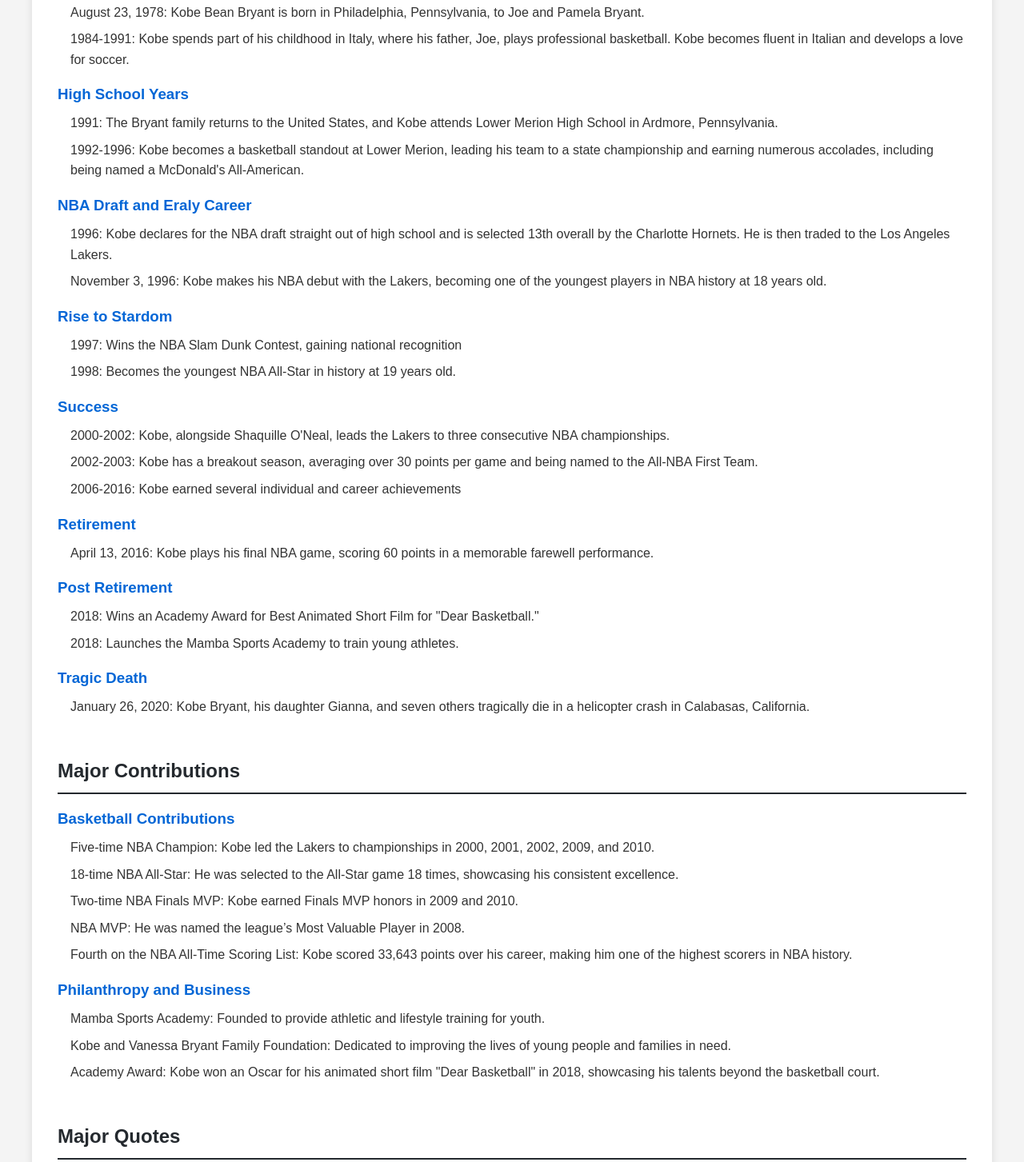
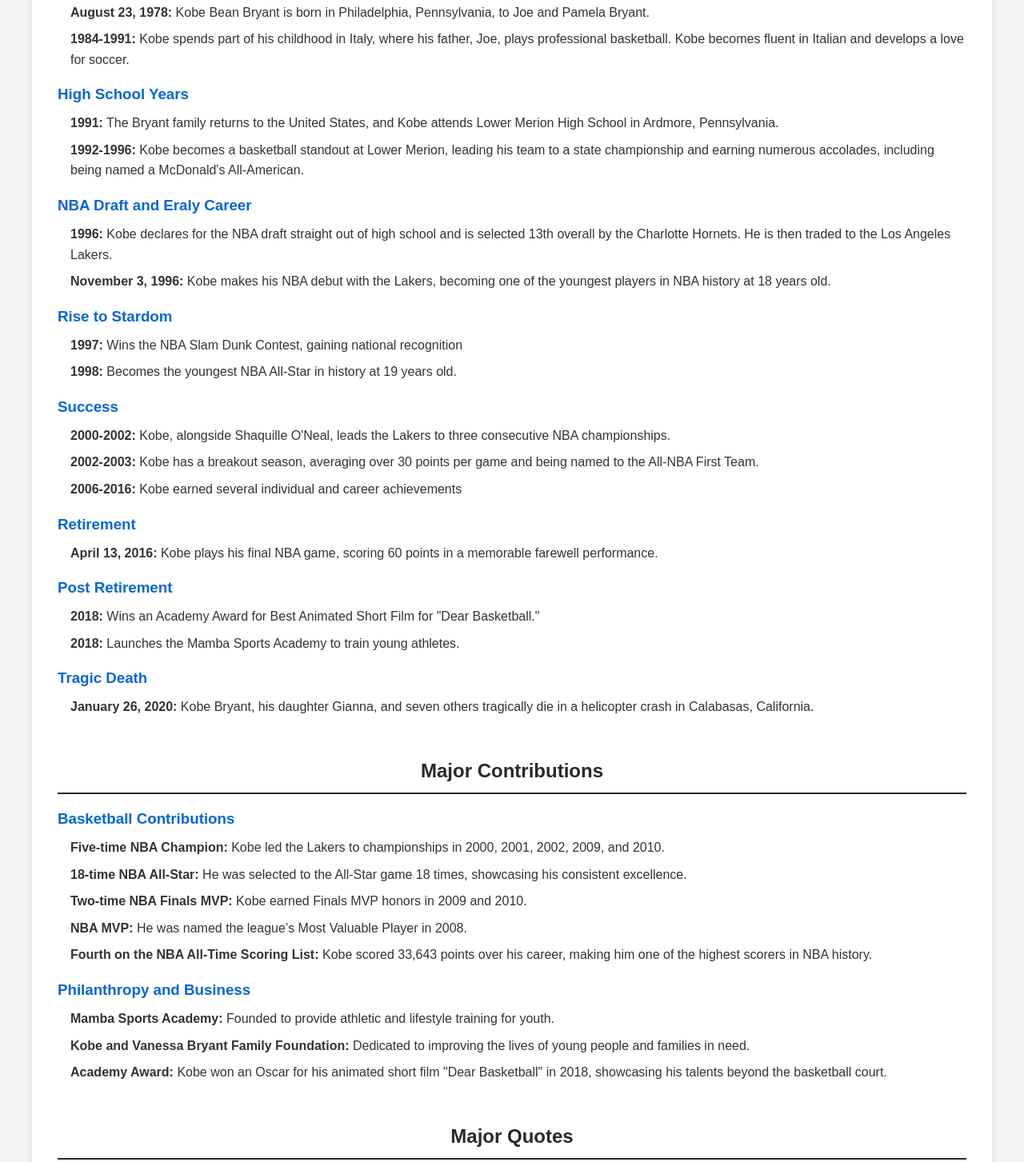
Before and after one commit to Joejosep/Tribute-page, a plain HTML site: page index.html in a window 1280 px wide. Shown: the part 417-1870 px from the top of the page at 80% size. Drawn offline with Linux system fonts and the light colour scheme.

Commit message:
Add files via upload

```diff
--- a/index.html
+++ b/index.html
@@ -3,39 +3,39 @@
   <head>
     <meta charset="UTF-8" />
     <meta name="viewport" content="width=device-width, initial-scale=1.0" />
-    <title id="title">Kobe Bryant</title>
+    <title>Kobe Bryant</title>
     <link rel="stylesheet" href="styles.css" />
   </head>
   <body>
     <header>
-      <h1>MAMBA</h1>
+      <h1 id="title">KOBE BRYANT TRIBUTE</h1>
       <nav>
         <ul>
-          <li><a href="">Introduction</a></li>
-          <li><a href="">Biography</a></li>
-          <li><a href="">Contributions</a></li>
-          <li><a href="">Quotes</a></li>
-          <li><a href="">Gallery</a></li>
-          <li><a href="">Legacy</a></li>
+          <li><a href="#intro">Introduction</a></li>
+          <li><a href="#tribute-info">Biography</a></li>
+          <li><a href="#contributions">Contributions</a></li>
+          <li><a href="#quotes">Quotes</a></li>
+          <li><a href="#gallery">Gallery</a></li>
+          <li><a href="#legacy">Legacy</a></li>
         </ul>
       </nav>
     </header>
 
     <main id="main">
       <section>
-        <h2>Introduction</h2>
+        <h2 id="intro">Introduction</h2>
         <div id="img-div">
           <img
             id="image"
             src="Images/desktop-wallpaper-the-life-of-los-angeles-lakers-legend-kobe-bryant-told-through-his-most-iconic.jpg"
             alt="life tribute photo"
           />
-          <p id="img-caption">
+          <div id="img-caption">
             Kobe Bryant was a legendary basketball player, a five-time NBA
             champion, and an inspiring role model. His relentless work ethic,
             competitive spirit, and commitment to excellence made him one of the
             greatest athletes of all time
-          </p>
+          </div>
         </div>
       </section>
 
@@ -45,11 +45,11 @@
         <h3>Birth and Early Life</h3>
         <ul>
           <li>
-            August 23, 1978: Kobe Bean Bryant is born in Philadelphia,
+            <span id="bold">August 23, 1978:</span> Kobe Bean Bryant is born in Philadelphia,
             Pennsylvania, to Joe and Pamela Bryant.
           </li>
           <li>
-            1984-1991: Kobe spends part of his childhood in Italy, where his
+            <span id="bold">1984-1991:</span> Kobe spends part of his childhood in Italy, where his
             father, Joe, plays professional basketball. Kobe becomes fluent in
             Italian and develops a love for soccer.
           </li>
@@ -58,11 +58,11 @@
         <h3>High School Years</h3>
         <ul>
           <li>
-            1991: The Bryant family returns to the United States, and Kobe
+            <span id="bold">1991:</span> The Bryant family returns to the United States, and Kobe
             attends Lower Merion High School in Ardmore, Pennsylvania.
           </li>
           <li>
-            1992-1996: Kobe becomes a basketball standout at Lower Merion,
+            <span id="bold">1992-1996:</span> Kobe becomes a basketball standout at Lower Merion,
             leading his team to a state championship and earning numerous
             accolades, including being named a McDonald's All-American.
           </li>
@@ -71,12 +71,12 @@
         <h3>NBA Draft and Eraly Career</h3>
         <ul>
           <li>
-            1996: Kobe declares for the NBA draft straight out of high school
+            <span id="bold">1996:</span> Kobe declares for the NBA draft straight out of high school
             and is selected 13th overall by the Charlotte Hornets. He is then
             traded to the Los Angeles Lakers.
           </li>
           <li>
-            November 3, 1996: Kobe makes his NBA debut with the Lakers, becoming
+            <span id="bold">November 3, 1996:</span> Kobe makes his NBA debut with the Lakers, becoming
             one of the youngest players in NBA history at 18 years old.
           </li>
         </ul>
@@ -84,32 +84,32 @@
         <h3>Rise to Stardom</h3>
         <ul>
           <li>
-            1997: Wins the NBA Slam Dunk Contest, gaining national recognition
+            <span id="bold">1997:</span> Wins the NBA Slam Dunk Contest, gaining national recognition
           </li>
           <li>
-            1998: Becomes the youngest NBA All-Star in history at 19 years old.
+            <span id="bold">1998:</span> Becomes the youngest NBA All-Star in history at 19 years old.
           </li>
         </ul>
 
         <h3>Success</h3>
         <ul>
           <li>
-            2000-2002: Kobe, alongside Shaquille O'Neal, leads the Lakers to
+            <span id="bold">2000-2002:</span> Kobe, alongside Shaquille O'Neal, leads the Lakers to
             three consecutive NBA championships.
           </li>
           <li>
-            2002-2003: Kobe has a breakout season, averaging over 30 points per
+            <span id="bold">2002-2003:</span> Kobe has a breakout season, averaging over 30 points per
             game and being named to the All-NBA First Team.
           </li>
           <li>
-            2006-2016: Kobe earned several individual and career achievements
+            <span id="bold">2006-2016:</span> Kobe earned several individual and career achievements
           </li>
         </ul>
 
         <h3>Retirement</h3>
         <ul>
           <li>
-            April 13, 2016: Kobe plays his final NBA game, scoring 60 points in
+            <span id="bold">April 13, 2016:</span> Kobe plays his final NBA game, scoring 60 points in
             a memorable farewell performance.
           </li>
         </ul>
@@ -117,44 +117,44 @@
         <h3>Post Retirement</h3>
         <ul>
           <li>
-            2018: Wins an Academy Award for Best Animated Short Film for "Dear
+            <span id="bold">2018:</span> Wins an Academy Award for Best Animated Short Film for "Dear
             Basketball."
           </li>
           <li>
-            2018: Launches the Mamba Sports Academy to train young athletes.
+            <span id="bold">2018:</span> Launches the Mamba Sports Academy to train young athletes.
           </li>
         </ul>
 
         <h3>Tragic Death</h3>
         <ul>
           <li>
-            January 26, 2020: Kobe Bryant, his daughter Gianna, and seven others
+            <span id="bold">January 26, 2020:</span> Kobe Bryant, his daughter Gianna, and seven others
             tragically die in a helicopter crash in Calabasas, California.
           </li>
         </ul>
       </section>
 
       <section>
-        <h2>Major Contributions</h2>
+        <h2 id="contributions">Major Contributions</h2>
         <h3>Basketball Contributions</h3>
         <ul>
           <li>
-            Five-time NBA Champion: Kobe led the Lakers to championships in
+            <span id="bold">Five-time NBA Champion:</span> Kobe led the Lakers to championships in
             2000, 2001, 2002, 2009, and 2010.
           </li>
           <li>
-            18-time NBA All-Star: He was selected to the All-Star game 18 times,
+            <span id="bold">18-time NBA All-Star:</span> He was selected to the All-Star game 18 times,
             showcasing his consistent excellence.
           </li>
           <li>
-            Two-time NBA Finals MVP: Kobe earned Finals MVP honors in 2009 and
+            <span id="bold">Two-time NBA Finals MVP:</span> Kobe earned Finals MVP honors in 2009 and
             2010.
           </li>
           <li>
-            NBA MVP: He was named the league’s Most Valuable Player in 2008.
+            <span id="bold">NBA MVP:</span> He was named the league’s Most Valuable Player in 2008.
           </li>
           <li>
-            Fourth on the NBA All-Time Scoring List: Kobe scored 33,643 points
+            <span id="bold">Fourth on the NBA All-Time Scoring List:</span> Kobe scored 33,643 points
             over his career, making him one of the highest scorers in NBA
             history.
           </li>
@@ -163,15 +163,15 @@
         <h3>Philanthropy and Business</h3>
         <ul>
           <li>
-            Mamba Sports Academy: Founded to provide athletic and lifestyle
+            <span id="bold">Mamba Sports Academy:</span> Founded to provide athletic and lifestyle
             training for youth.
           </li>
           <li>
-            Kobe and Vanessa Bryant Family Foundation: Dedicated to improving
+            <span id="bold">Kobe and Vanessa Bryant Family Foundation:</span> Dedicated to improving
             the lives of young people and families in need.
           </li>
           <li>
-            Academy Award: Kobe won an Oscar for his animated short film "Dear
+            <span id="bold">Academy Award:</span> Kobe won an Oscar for his animated short film "Dear
             Basketball" in 2018, showcasing his talents beyond the basketball
             court.
           </li>
@@ -179,7 +179,7 @@
       </section>
 
       <section>
-        <h2>Major Quotes</h2>
+        <h2 id="quotes">Major Quotes</h2>
         <p>
           "When you make a choice and say, 'Come hell or high water, I am going
           to be this,' then you should not be surprised when you are that. It
@@ -196,7 +196,7 @@
       </section>
 
       <section>
-        <h2>Gallery</h2>
+        <h2 id="gallery">Gallery</h2>
         <div class="gallery">
           <img src="Images/kobe 1.jpg" alt="Kobe free throwing the ball" />
           <img src="Images/kobe-bryant-14.jpg" alt="Kobe with a legend" />
@@ -207,11 +207,12 @@
           <img src="Images/desktop-wallpaper-kobe-bryant-7.jpg" alt="Iko running with a ball" />
           <img src="Images/kobe-bryant-9.jpg" alt="Kobe with a trophy" />
           <img src="Images/kobe 11.jpg" alt="Kobe with his daughter" />
+          <img src="Images/kobe-bryant--4.png" alt="4k kobe wallpaper">
         </div>
       </section>
 
       <section>
-        <h2>Legacy</h2>
+        <h2 id="legacy">Legacy</h2>
         <p>
           Kobe Bryant's legacy extends far beyond the basketball court. His
           "Mamba Mentality" continues to inspire athletes and non-athletes alike
@@ -227,7 +228,7 @@
 
 
       <footer>
-        <p id="tribute-link">For More <a href="https://www.biography.com/athletes/kobe-bryant" target="_blank">Click</a> </p>
+        <p>For More <a id="tribute-link" href="https://www.biography.com/athletes/kobe-bryant" target="_blank">Click</a></p>
       </footer>
 
     </main>
--- a/styles.css
+++ b/styles.css
@@ -66,6 +66,7 @@
     border-bottom: 2px solid #24292e;
     padding-bottom: 0.5rem;
     margin-bottom: 1rem;
+    text-align: center;
   }
 
   h3 {
@@ -83,6 +84,10 @@
     margin-bottom: 0.5rem;
   }
 
+  #bold {
+    font-weight: 800;
+  }
+
   /* Image Styles */
   #img-div {
     text-align: center;
@@ -92,8 +97,10 @@
   #image {
     max-width: 100%;
     height: auto;
+    margin: 0 auto;
     border-radius: 8px;
     box-shadow: 0 4px 8px rgba(0,0,0,0.1);
+    display: block;
   }
 
   #img-caption {
```
